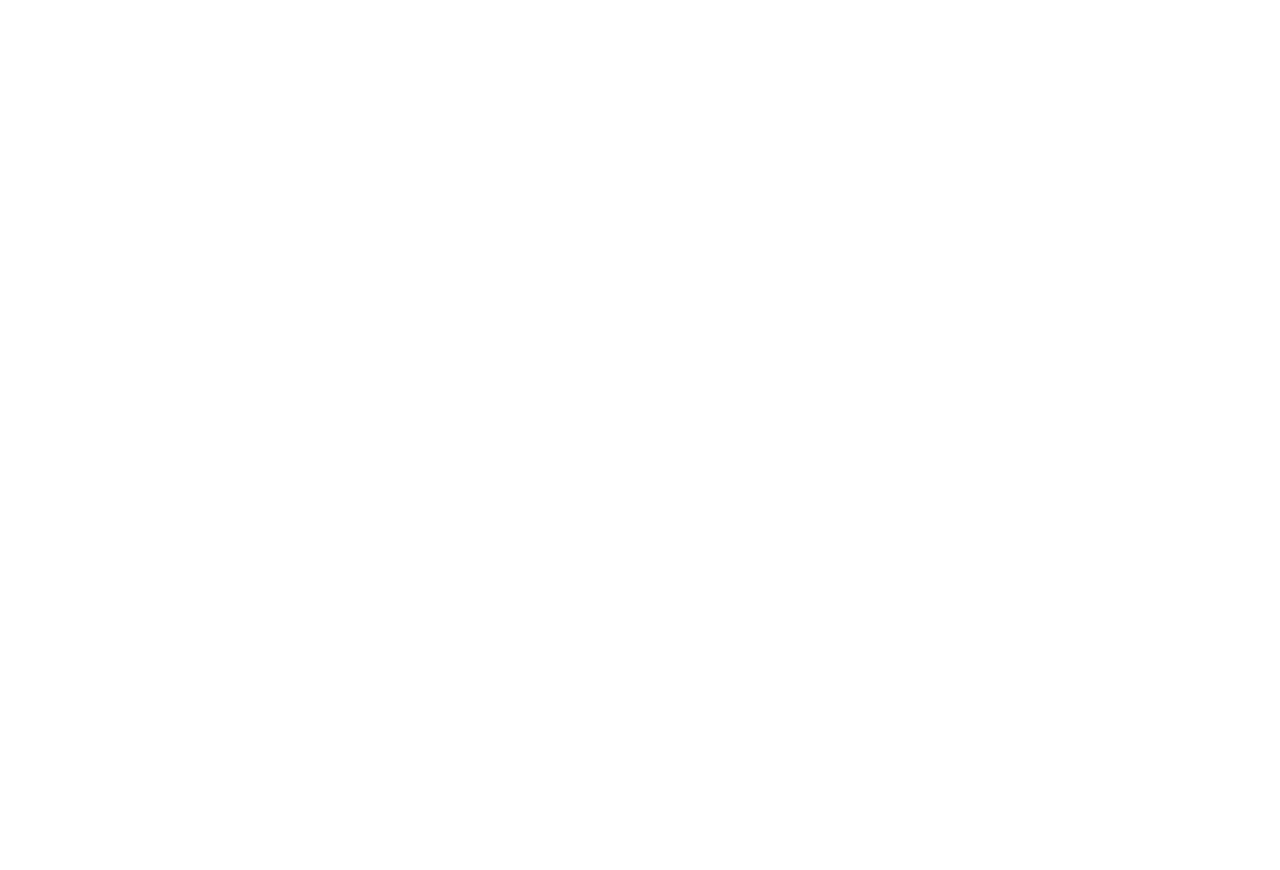
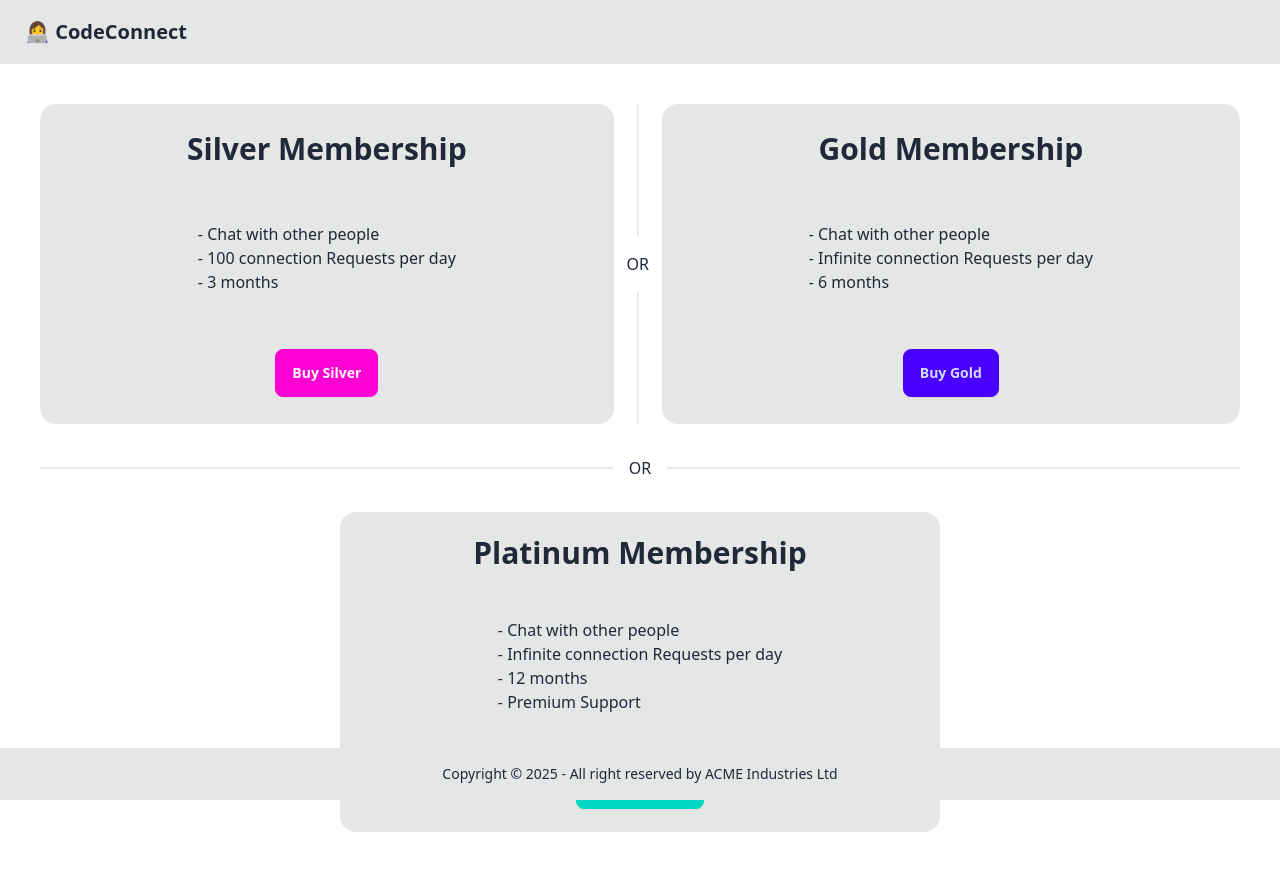
Before and after one commit to Debashish0504/codeConnect, a React (Vite) app: page /premium in a window 1280 px wide. Before the commit this address had no page. Before the commit the page ends 800 px from the top, so only its background shows below. Built offline with nearby package versions, Linux system fonts and the light colour scheme; no server answers.

Commit message:
Added premium screen & payment integration

```diff
--- a/index.html
+++ b/index.html
@@ -2,9 +2,10 @@
 <html lang="en">
   <head>
     <meta charset="UTF-8" />
-    <link rel="icon" type="image/svg+xml" href="/vite.svg" />
+    <link rel="icon" type="image/svg+xml" href="/dev_icon.svg" />
     <meta name="viewport" content="width=device-width, initial-scale=1.0" />
-    <title>Dev Tinder</title>
+    <title>Code Connect 👩‍💻</title>
+    <script src="https://checkout.razorpay.com/v1/checkout.js"></script>
   </head>
   <body>
     <div id="root"></div>
--- a/src/App.jsx
+++ b/src/App.jsx
@@ -8,6 +8,7 @@
 import Feed from "./Feed"
 import Connections from "./Connections"
 import Request from "./Request"
+import Premium from "./Premium"
 
 
 function App() {
@@ -23,6 +24,7 @@
                 <Route path="/profile" element={<Profile/>}/>
                 <Route path="/connections" element={<Connections />} />
                 <Route path="/requests" element={<Request />} />
+                <Route path="/premium" element={<Premium />} />
             </Route>
       </Routes>
     </BrowserRouter>
--- a/src/NavBar.jsx
+++ b/src/NavBar.jsx
@@ -50,6 +50,11 @@
               <li>
               <Link to="/profile" className="justify-between">
                   Profile
+                </Link>
+              </li>
+              <li>
+              <Link to="/premium" className="justify-between">
+                  Premium
                   <span className="badge">New</span>
                 </Link>
               </li>
--- /dev/null
+++ b/src/Premium.jsx
@@ -0,0 +1,83 @@
+import React from 'react'
+import axios from "axios";
+import { BASE_URL } from "./utils/constant";
+function Premium() {
+    const handleBuyClick = async (type) => {
+        const order = await axios.post(
+          BASE_URL + "payment/create",
+          {
+            membershipType: type,
+          },
+          { withCredentials: true }
+        );
+        console.log(order.data)
+        const { amount, keyId, currency, notes, orderId } = order.data;
+        console.log(notes)
+
+        const options = {
+          key: keyId,
+          amount,
+          currency,
+          name: "Code Connect",
+          description: "Connect to other developers",
+          order_id: orderId,
+          prefill: {
+            name: notes.firstName + " " + notes.lasttName,
+            email: notes.emailId,
+            contact: "9999999999",
+          },
+          theme: {
+            color: "#F37254",
+          },
+
+        };
+
+        const rzp = new window.Razorpay(options);
+        rzp.open();
+    }
+  return(
+    <div className="m-10 flex flex-col items-center gap-5">
+    <div className="flex w-full justify-center">
+      <div className="card bg-base-300 rounded-box grid h-80 flex-grow place-items-center">
+        <h1 className="font-bold text-3xl">Silver Membership</h1>
+        <ul>
+          <li> - Chat with other people</li>
+          <li> - 100 connection Requests per day</li>
+          <li> - 3 months</li>
+        </ul>
+        <button
+        onClick={() => handleBuyClick("silver")}
+        className="btn btn-secondary">Buy Silver</button>
+      </div>
+      <div className="divider divider-horizontal">OR</div>
+      <div className="card bg-base-300 rounded-box grid h-80 flex-grow place-items-center">
+        <h1 className="font-bold text-3xl">Gold Membership</h1>
+        <ul>
+          <li> - Chat with other people</li>
+          <li> - Infinite connection Requests per day</li>
+          <li> - 6 months</li>
+        </ul>
+        <button
+        onClick={() => handleBuyClick("gold")}
+        className="btn btn-primary">Buy Gold</button>
+      </div>
+    </div>
+    <div className="divider divider-vertical">OR</div>
+    <div className="card bg-base-300 rounded-box grid h-80 w-1/2 place-items-center">
+      <h1 className="font-bold text-3xl">Platinum Membership</h1>
+      <ul>
+        <li> - Chat with other people</li>
+        <li> - Infinite connection Requests per day</li>
+        <li> - 12 months</li>
+        <li> - Premium Support</li>
+      </ul>
+      <button
+      onClick={() => handleBuyClick("platinum")}
+      className="btn btn-accent">Buy Platinum</button>
+    </div>
+  </div>
+
+  );
+}
+
+export default Premium
```
Also changed, not shown: public/dev_icon.svg (added).
